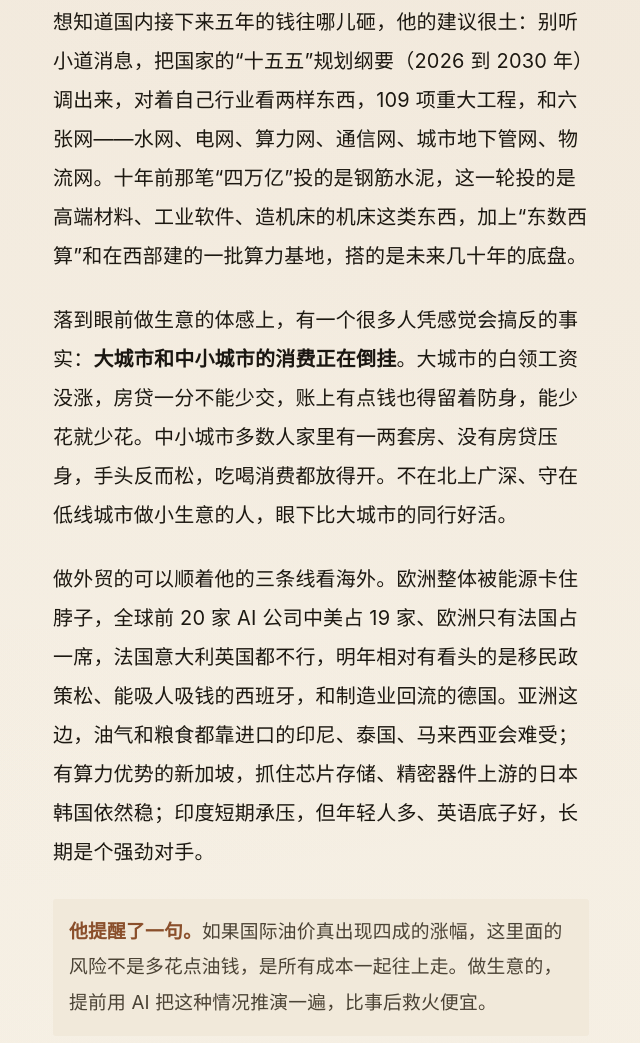
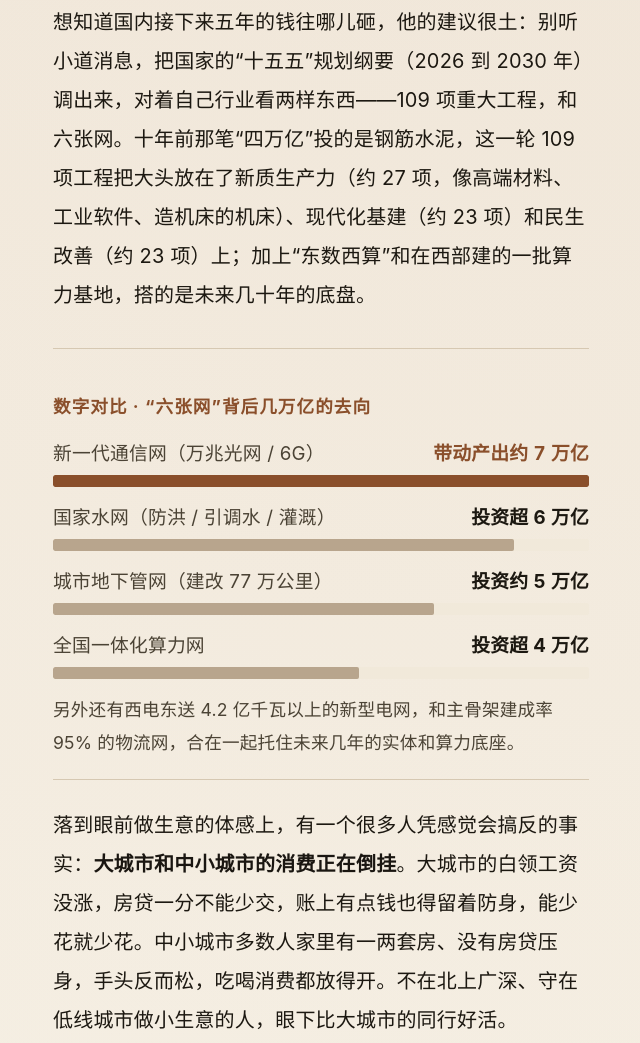
Before and after one commit to Qi1020/cola-pages, a plain HTML site: page yizhou-50ke-r7/index.html in a window 1280 px wide. Shown: the part 3207-4250 px from the top of the page, without its empty margins (319-959 px from the left). Drawn offline with Linux system fonts and the light colour scheme.

Commit message:
Update yizhou-50ke-r7 with full slide insights

```diff
--- a/yizhou-50ke-r7/index.html
+++ b/yizhou-50ke-r7/index.html
@@ -317,7 +317,27 @@
 
 <section id="s2">
   <h2 class="h">明年的生意，先看这三本账</h2>
-  <p>想知道国内接下来五年的钱往哪儿砸，他的建议很土：别听小道消息，把国家的“十五五”规划纲要（2026 到 2030 年）调出来，对着自己行业看两样东西，109 项重大工程，和六张网——水网、电网、算力网、通信网、城市地下管网、物流网。十年前那笔“四万亿”投的是钢筋水泥，这一轮投的是高端材料、工业软件、造机床的机床这类东西，加上“东数西算”和在西部建的一批算力基地，搭的是未来几十年的底盘。</p>
+  <p>想知道国内接下来五年的钱往哪儿砸，他的建议很土：别听小道消息，把国家的“十五五”规划纲要（2026 到 2030 年）调出来，对着自己行业看两样东西——109 项重大工程，和六张网。十年前那笔“四万亿”投的是钢筋水泥，这一轮 109 项工程把大头放在了新质生产力（约 27 项，像高端材料、工业软件、造机床的机床）、现代化基建（约 23 项）和民生改善（约 23 项）上；加上“东数西算”和在西部建的一批算力基地，搭的是未来几十年的底盘。</p>
+  <div class="viz" aria-label="六张网投资与规模数字">
+    <p class="viz-head">数字对比 · “六张网”背后几万亿的去向</p>
+    <div class="viz-row accent">
+      <div class="viz-label"><span>新一代通信网（万兆光网 / 6G）</span><strong>带动产出约 7 万亿</strong></div>
+      <div class="viz-track"><div class="viz-fill" style="width:100%"></div></div>
+    </div>
+    <div class="viz-row">
+      <div class="viz-label"><span>国家水网（防洪 / 引调水 / 灌溉）</span><strong>投资超 6 万亿</strong></div>
+      <div class="viz-track"><div class="viz-fill" style="width:86%"></div></div>
+    </div>
+    <div class="viz-row">
+      <div class="viz-label"><span>城市地下管网（建改 77 万公里）</span><strong>投资约 5 万亿</strong></div>
+      <div class="viz-track"><div class="viz-fill" style="width:71%"></div></div>
+    </div>
+    <div class="viz-row">
+      <div class="viz-label"><span>全国一体化算力网</span><strong>投资超 4 万亿</strong></div>
+      <div class="viz-track"><div class="viz-fill" style="width:57%"></div></div>
+    </div>
+    <p class="viz-foot">另外还有西电东送 4.2 亿千瓦以上的新型电网，和主骨架建成率 95% 的物流网，合在一起托住未来几年的实体和算力底座。</p>
+  </div>
   <p>落到眼前做生意的体感上，有一个很多人凭感觉会搞反的事实：<strong>大城市和中小城市的消费正在倒挂</strong>。大城市的白领工资没涨，房贷一分不能少交，账上有点钱也得留着防身，能少花就少花。中小城市多数人家里有一两套房、没有房贷压身，手头反而松，吃喝消费都放得开。不在北上广深、守在低线城市做小生意的人，眼下比大城市的同行好活。</p>
   <p>做外贸的可以顺着他的三条线看海外。欧洲整体被能源卡住脖子，全球前 20 家 AI 公司中美占 19 家、欧洲只有法国占一席，法国意大利英国都不行，明年相对有看头的是移民政策松、能吸人吸钱的西班牙，和制造业回流的德国。亚洲这边，油气和粮食都靠进口的印尼、泰国、马来西亚会难受；有算力优势的新加坡，抓住芯片存储、精密器件上游的日本韩国依然稳；印度短期承压，但年轻人多、英语底子好，长期是个强劲对手。</p>
   <p class="aside"><b>他提醒了一句。</b>如果国际油价真出现四成的涨幅，这里面的风险不是多花点油钱，是所有成本一起往上走。做生意的，提前用 AI 把这种情况推演一遍，比事后救火便宜。</p>
@@ -333,6 +353,7 @@
     <img src="./assets/003-ppt-19-选题.jpg" alt="课程原课件：现在，把知识库用起来做选题" loading="lazy">
     <figcaption><em>课上原课件</em>19/35 页：旧积累加上新热点，才做出一条自己的新内容（轻点可放大）。</figcaption>
   </figure>
+  <p>他课件里还列了具体怎么筛选题的四把硬尺子：是不是正在发生的新事实？跟目标人的钱、机会或风险有什么关系？删掉新闻还剩不剩我的新判断？能不能实际试一次把过程和限制讲清楚？只要有两项过不去就直接淘汰，别硬写。找近 12 小时热点时也有两句防踩坑提醒：搜索到的时间不等于事情发生的时间，转发点赞多也不等于事实可靠。</p>
 </section>
 
 <section id="s4">
@@ -351,7 +372,7 @@
     </div>
     <p class="viz-foot">花一半不到的成本先把真活交到对方手上，比花钱买联系方式更容易开口谈合作。</p>
   </div>
-  <p>具体怎么做：挑五到五十个有生意、但内容明显没做好的商家或博主，把对方过去发过的东西，连同行业里做得最好的博主的爆款，一起抓下来存进自己的知识库，然后免费替对方写出五条能直接开拍的口播稿，海报、品牌册子、商业计划书也能顺手做。发过去只留一句“这是我帮你做的，你随便用”。绝大多数老板根本分不出这稿子是高手写的还是你用工具做出来的，只要比他现有的团队强，合作的门自己会开。</p>
+  <p>具体做法他叫“无许可学徒法”：挑五到五十个有生意、但内容明显没做好的商家或博主，把对方过去发过的东西，连同行业里做得最好的博主的爆款，一起抓下来存进自己的知识库，然后免费替对方写出五条能直接开拍的口播稿，海报、品牌册子、商业计划书也能顺手做。发过去只留一句“这是我帮你做的，你随便用”。绝大多数老板分不出这稿子是高手写的还是你用工具做出来的，只要比他现有的团队强，就顺理成章转成顾问费或分成合作——这也是他说的“一人创意团队”，软件越来越便宜，谁能帮高客单客户抢到注意力并交出好作品，一个人就能服务两三个大客户。</p>
   <p>为了证明这件事门槛很低，他当场演示了一遍，用的全是普通工具：一个能长期记住网站登录状态的浏览器，一个开源的内容抓取工具，加上一个能听懂人话、自己动手干活的 AI 工作台。抓什么、存到哪儿，就用日常说法交代一句，剩下的 AI 自己会做；连字幕烧死在画面里的视频，它也会自己下载再转成文字。晚上睡觉前挂上二十个同行账号跑一夜，第二天早上，整个行业的弹药库就摆在你电脑里了。</p>
   <p>课程最后他留了个引子。以前用 AI，是在不同窗口里分别盯一堆任务；接下来会变成你只跟一个“管家”说话，由它在后台调兵遣将。这是下一节课要讲的。</p>
 </section>
@@ -365,6 +386,15 @@
     <li>以后给 AI 派活，别只说“帮我写个文案”，把五件事写全：给谁看、只聊什么、我的判断、谁会反对、还缺什么材料。</li>
   </ol>
 </section>
+
+<details class="ts">
+  <summary>想自己用 AI 试试？这三条是课上原版指令，可直接抄去用</summary>
+  <ul>
+    <li><code>选题会</code> 请做选题会主持人，不写正文。根据旧内容、原链和我的口头判断，依次回答：写给谁、只讲什么、我的判断、最强反方、还缺什么。最后给一张写作卡；有关键冲突就停下问我。</li>
+    <li><code>找热点</code> 现在时间是【填入时间】，查阅近 12 小时领域公开信息，合并同类事件，最多留 3 个候选（写清事件、发布与抓取时间、原文链接、受众关心的钱/机会/风险）；若无原文标注“未核实”，严禁补写。</li>
+    <li><code>仿写稿</code> 只读“01-原始资料”里的三份文档。先各引用一句原文，再回答问题；没有资料支持的观点，请标“需要我补充”，不要替我编经历。</li>
+  </ul>
+</details>
 
 <details class="ts">
   <summary>如果听了原课，这几处值得再听一遍</summary>
```
